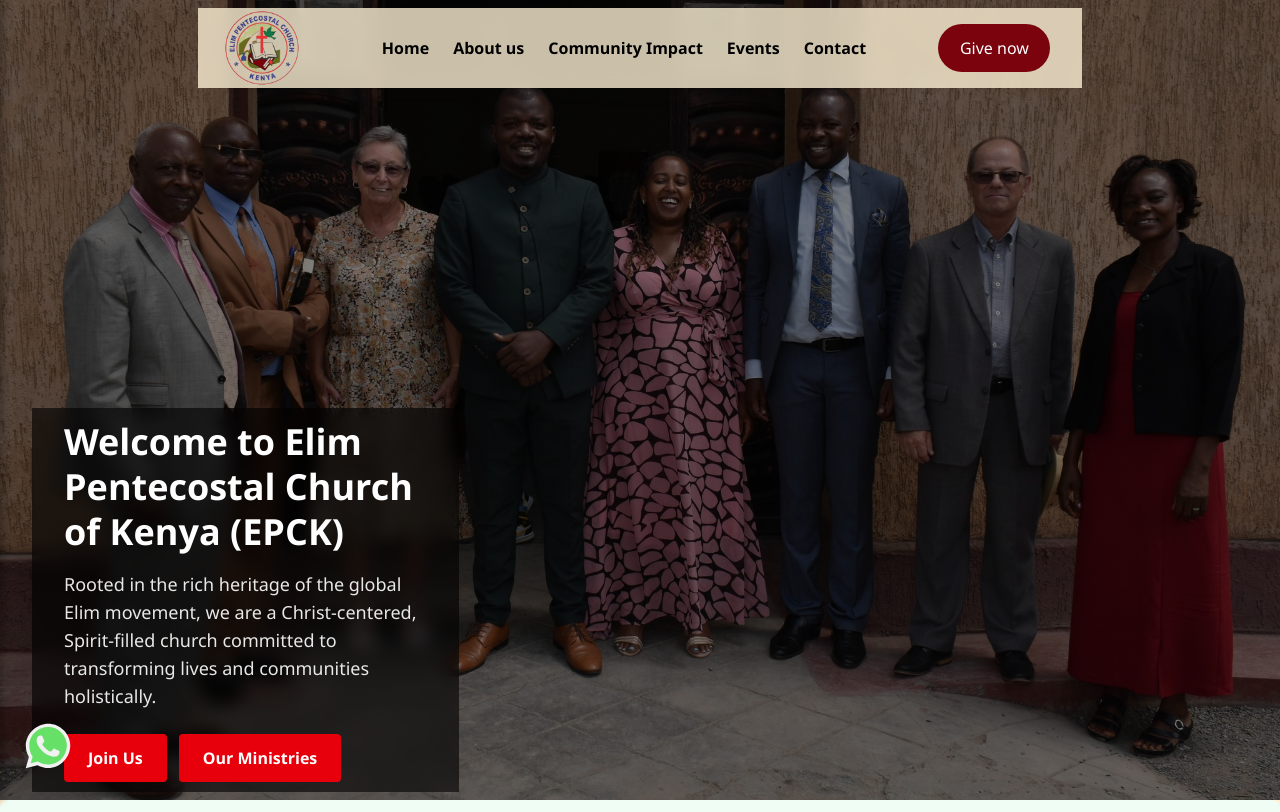
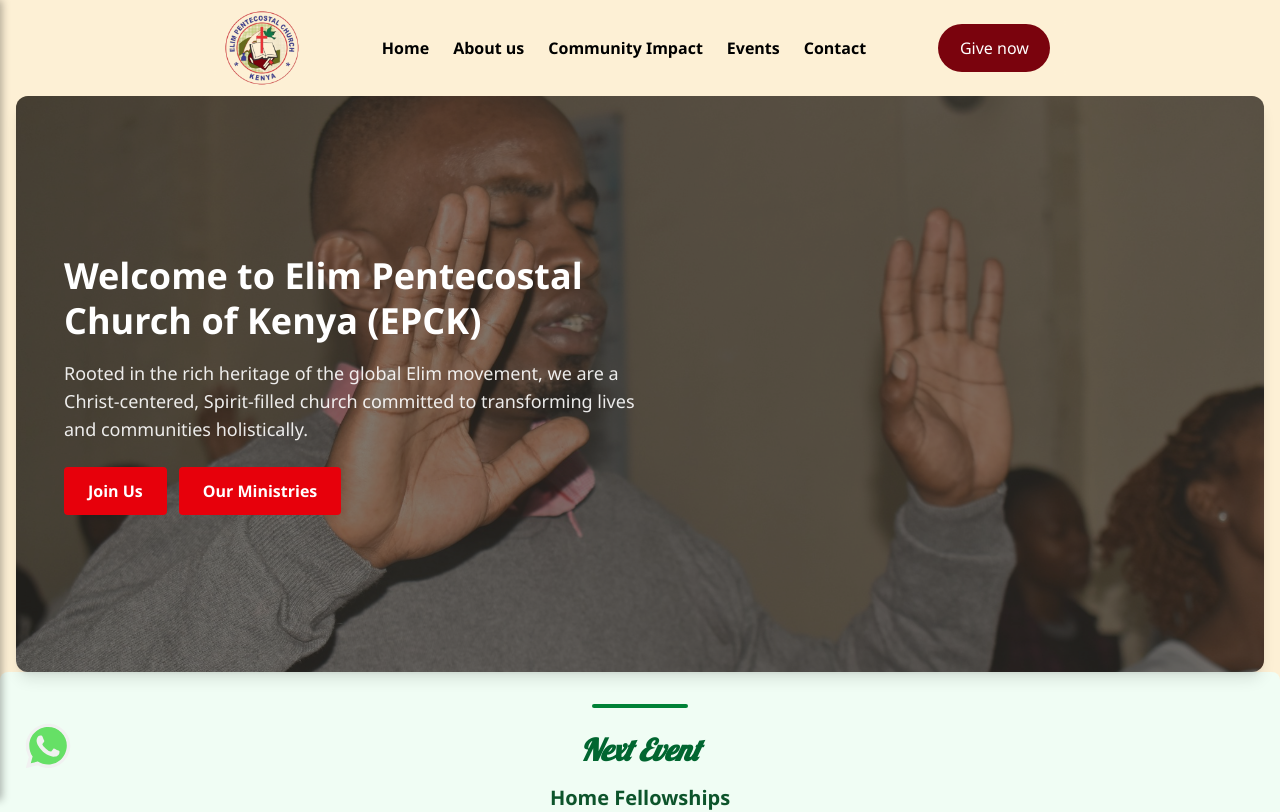
Before and after one commit to Njugunaaa/Frontend-1, a React (Vite) app: page / in a window 1280 px wide. Shown: the top 812 px of the page. Built offline with nearby package versions, Linux system fonts and the light colour scheme.

Commit message:
carosell

```diff
--- /dev/null
+++ b/src/components/ChurchInfo.jsx
@@ -0,0 +1,51 @@
+import React from 'react';
+
+export default function ChurchInfo() {
+  return (
+    <section className="bg-blue-50 py-12 lg:py-20">
+      <div className="container mx-auto px-4">
+        <div className="max-w-4xl mx-auto text-center">
+          <h2 className="text-3xl md:text-4xl font-bold text-gray-900 mb-8">
+            About Elim Pentecostal Church Tena
+          </h2>
+
+          <div className="grid grid-cols-1 md:grid-cols-2 gap-8 text-left">
+            <div className="bg-white p-6 rounded-lg shadow-sm">
+              <h3 className="text-xl font-bold text-gray-900 mb-4">Church Information</h3>
+              <ul className="space-y-2 text-gray-600">
+                <li><strong>Founded:</strong> 1990</li>
+                <li><strong>Location:</strong> Tena, Nairobi, Kenya</li>
+                <li><strong>Full Name:</strong> Elim Pentecostal Church of Kenya – Headquarters (EPCK)</li>
+                <li><strong>Phone:</strong> +254 726 496396</li>
+                <li><strong>Instagram:</strong> @elim.p.church_tena (1.9K+ followers)</li>
+                <li><strong>Facebook:</strong> 1,542+ likes, 263 check-ins</li>
+              </ul>
+            </div>
+
+            <div className="bg-white p-6 rounded-lg shadow-sm">
+              <h3 className="text-xl font-bold text-gray-900 mb-4">Our Beliefs</h3>
+              <ul className="space-y-2 text-gray-600">
+                <li>• Jesus Christ is our Savior</li>
+                <li>• Jesus Christ is our Healer</li>
+                <li>• Jesus Christ is the Baptiser with the Holy Spirit</li>
+                <li>• Jesus Christ is the Soon Coming King</li>
+              </ul>
+            </div>
+          </div>
+
+          <div className="mt-8 bg-white p-6 rounded-lg shadow-sm">
+            <h3 className="text-xl font-bold text-gray-900 mb-4">Our Activities</h3>
+            <div className="grid grid-cols-1 md:grid-cols-2 lg:grid-cols-3 gap-4 text-gray-600">
+              <div>• Live worship services and sermons</div>
+              <div>• Vacation Bible School for children</div>
+              <div>• Church conferences and fellowships</div>
+              <div>• Community outreach programs</div>
+              <div>• Holy Communion services</div>
+              <div>• Online streaming of services</div>
+            </div>
+          </div>
+        </div>
+      </div>
+    </section>
+  );
+}
--- /dev/null
+++ b/src/components/ChurchStatsFixed.jsx
@@ -0,0 +1,43 @@
+import React from 'react';
+
+export default function ChurchStatsFixed() {
+  const stats = [
+    {
+      label: "Facebook Likes",
+      value: "1,542+"
+    },
+    {
+      label: "Check-ins",
+      value: "263"
+    },
+    {
+      label: "Years",
+      value: "34+"
+    },
+    {
+      label: "Instagram Followers",
+      value: "1.9K+"
+    }
+  ];
+
+  return (
+    <section className="bg-orange-500 py-12 lg:py-20">
+      <div className="container mx-auto px-4">
+        <div className="grid grid-cols-2 lg:grid-cols-4 gap-8 text-center">
+          {stats.map((stat, index) => (
+            <div key={index} className="text-white">
+              <div className="mb-2">
+                <span className="text-sm font-medium text-orange-100 uppercase tracking-wider">
+                  {stat.label}
+                </span>
+              </div>
+              <div className="text-4xl md:text-5xl lg:text-6xl font-bold">
+                {stat.value}
+              </div>
+            </div>
+          ))}
+        </div>
+      </div>
+    </section>
+  );
+}
--- a/src/components/Hero.jsx
+++ b/src/components/Hero.jsx
@@ -1,96 +1,107 @@
-import React, { useState, useEffect } from 'react'
-import HeroImage from '../assets/images/4.jpg'
-import { Link } from 'react-router-dom'
-import { motion, AnimatePresence } from 'framer-motion'
+import React, { useState, useEffect } from "react";
+import { motion, AnimatePresence } from "framer-motion";
 
-function Hero() {
-  const [index, setIndex] = useState(0)
+const heroImages = [
+  "src/assets/images/1.jpg",
+  "src/assets/images/2.jpg",
+  "src/assets/images/3.jpg",
+];
 
 const heroContent = [
   {
     title: "Welcome to Elim Pentecostal Church of Kenya (EPCK)",
-      subtitle: "Rooted in the rich heritage of the global Elim movement, we are a Christ-centered, Spirit-filled church committed to transforming lives and communities holistically.",
+    subtitle:
+      "Rooted in the rich heritage of the global Elim movement, we are a Christ-centered, Spirit-filled church committed to transforming lives and communities holistically.",
     buttons: [
       { text: "Join Us", link: "/join" },
-        { text: "Our Ministries", link: "/ministries" }
-      ]
+      { text: "Our Ministries", link: "/ministries" },
+    ],
   },
   {
     title: "Transforming Lives and Communities",
-      subtitle: "Join us as we raise healthy churches, nurture strong families, and extend the love of Christ through service, compassion, and impact-driven programs across Kenya and beyond.",
+    subtitle:
+      "Join us as we raise healthy churches, nurture strong families, and extend the love of Christ through service, compassion, and impact-driven programs across Kenya and beyond.",
     buttons: [
       { text: "Learn More", link: "/about" },
-        { text: "Contact Us", link: "/contact" }
-      ]
-    }
-  ]
+      { text: "Contact Us", link: "/contact" },
+    ],
+  },
+];
 
+function Hero() {
+  const [imgIndex, setImgIndex] = useState(0);
+  const [contentIndex, setContentIndex] = useState(0);
+
+  // rotate background images
   useEffect(() => {
     const interval = setInterval(() => {
-      setIndex((prev) => (prev + 1) % heroContent.length)
-    }, 7000)
-    return () => clearInterval(interval)
-  }, [])
+      setImgIndex((prev) => (prev + 1) % heroImages.length);
+    }, 6000);
+    return () => clearInterval(interval);
+  }, []);
 
-  const SlideContent = ({ content }) => (
-    <>
-      <h1 className="text-2xl md:text-3xl lg:text-4xl font-bold mb-4 leading-tight">
-        {content.title}
+  // rotate text content (optional: match images or independent)
+  useEffect(() => {
+    const interval = setInterval(() => {
+      setContentIndex((prev) => (prev + 1) % heroContent.length);
+    }, 7000);
+    return () => clearInterval(interval);
+  }, []);
+
+  return (
+    <section className="relative w-full h-[32rem] md:h-[36rem] px-4 mt-[6rem]">
+      <div className="relative w-full h-full overflow-hidden rounded-xl shadow-lg">
+        {/* Background carousel */}
+        <AnimatePresence mode="wait">
+          <motion.img
+            key={imgIndex}
+            src={heroImages[imgIndex]}
+            alt="Hero Slide"
+            className="absolute inset-0 w-full h-full object-cover"
+            initial={{ opacity: 0 }}
+            animate={{ opacity: 1 }}
+            exit={{ opacity: 0 }}
+            transition={{ duration: 1 }}
+          />
+        </AnimatePresence>
+
+        {/* Dark overlay */}
+        <div className="absolute inset-0 bg-black/50" />
+
+        {/* Text Content (with animations) */}
+        <div className="relative z-10 flex items-center h-full max-w-2xl p-6 md:p-12">
+          <AnimatePresence mode="wait">
+            <motion.div
+              key={contentIndex}
+              initial={{ opacity: 0, y: 50 }}
+              animate={{ opacity: 1, y: 0 }}
+              exit={{ opacity: 0, y: -50 }}
+              transition={{ duration: 0.8 }}
+              className="text-white"
+            >
+              <h1 className="text-3xl md:text-4xl font-bold mb-4 leading-tight">
+                {heroContent[contentIndex].title}
               </h1>
               <p className="text-base md:text-lg mb-6 opacity-90">
-        {content.subtitle}
+                {heroContent[contentIndex].subtitle}
               </p>
-      <div className='flex flex-col sm:flex-row gap-3'>
-        {content.buttons.map((button, i) => (
-          <Link
+              <div className="flex flex-col sm:flex-row gap-3">
+                {heroContent[contentIndex].buttons.map((button, i) => (
+                  <a
                     key={i}
-            to={button.link}
-            className="bg-red-600 hover:bg-red-700 text-white font-semibold py-3 px-6 transition-colors duration-300 text-center rounded-sm"
+                    href={button.link}
+                    className="bg-red-600 hover:bg-red-700 text-white font-semibold py-3 px-6 rounded-sm transition"
                   >
                     {button.text}
-          </Link>
+                  </a>
                 ))}
               </div>
-    </>
-  )
-
-  return (
-    <section
-      className="relative w-full h-screen bg-cover bg-center text-white px-4 before:absolute before:inset-0 before:bg-black before:opacity-50 before:content-['']"
-      style={{ backgroundImage: `url(${HeroImage})` }}
-    >
-      {/* Wrapper adjusts for small vs large screens */}
-      <section
-        className="
-          absolute left-0 right-0
-          flex items-center justify-center
-          h-[calc(100%-4rem)] mt-16   /* default for mobile/tablet */
-          md:justify-start md:left-8
-          md:w-1/2 lg:w-2/5 xl:w-1/3
-          lg:mt-0 lg:bottom-2 lg:h-auto  /* override on large screens */
-        "
-      >
-        <div className="relative w-full h-full md:h-96 overflow-hidden">
-          <AnimatePresence mode="wait">
-            <motion.div
-              key={index}
-              className="
-                absolute inset-0 flex flex-col justify-center
-                p-6 md:p-8
-                md:bg-black/60 md:backdrop-blur-sm
-              "
-              initial={{ opacity: 0, y: 100 }}
-              animate={{ opacity: 1, y: 0 }}
-              exit={{ opacity: 0, y: -100 }}
-              transition={{ duration: 1, ease: 'easeInOut' }}
-            >
-              <SlideContent content={heroContent[index]} />
             </motion.div>
           </AnimatePresence>
         </div>
+      </div>
     </section>
-    </section>
-  )
+  );
 }
 
-export default Hero
+export default Hero;
```
Also changed, not shown: src/components/OurHistoryFixed.jsx (added, +70 -0 lines), src/components/WhatWeDoFixed.jsx (added, +71 -0 lines), 1 other file (tests, documents, lock files or other folders). Lines whose indentation alone changed are shown as unchanged.
